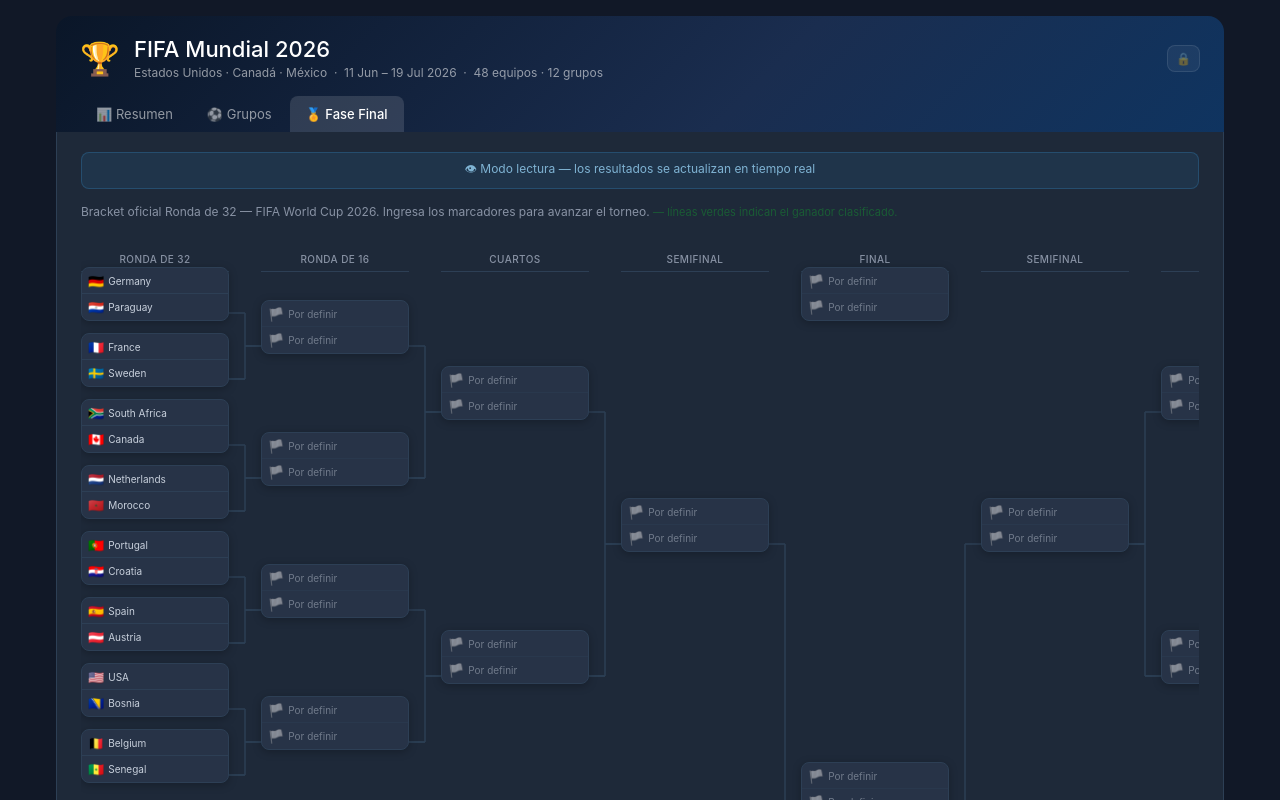
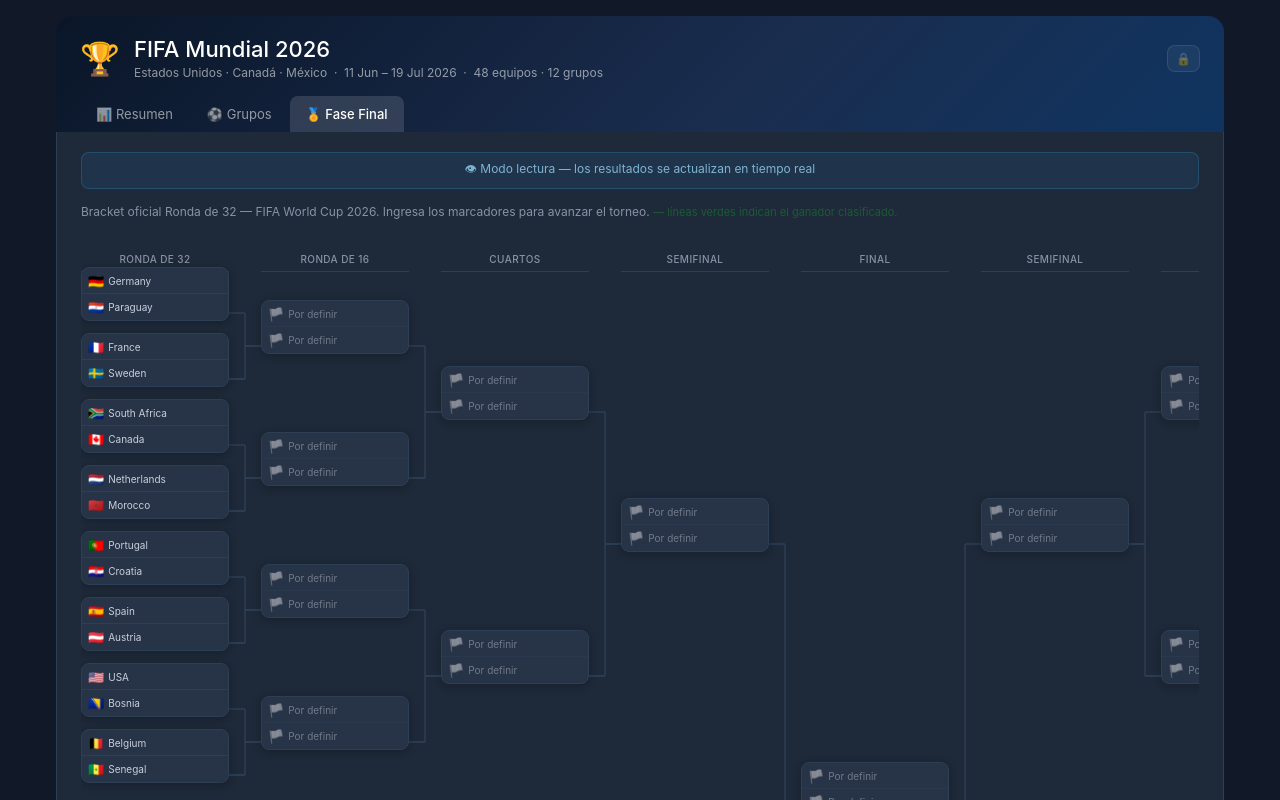
Before and after one commit to lhernandezc/fwc2026, a React (Create React App) app: page / in a window 1280 px wide. Both pictures are taken after a click on the button "🏅 Fase Final". Shown: the top 800 px of the page. Built offline with nearby package versions, Linux system fonts and the light colour scheme; no server answers; the database is empty.

Commit message:
Update Bracket.jsx

```diff
--- a/src/components/Bracket.jsx
+++ b/src/components/Bracket.jsx
@@ -472,7 +472,6 @@
               <div style={{fontSize:10, color:"#7d5a0a", fontWeight:500, textTransform:"uppercase",
                 letterSpacing:"0.4px", marginBottom:4}}>Tercer Lugar · Jul 18</div>
             </div>
-            {renderCard(thirdMatch, COL.final, 0, 0) /* positioned manually below */}
             {(() => {
               const x = colX(COL.final);
               const y = THIRD_Y;
```
